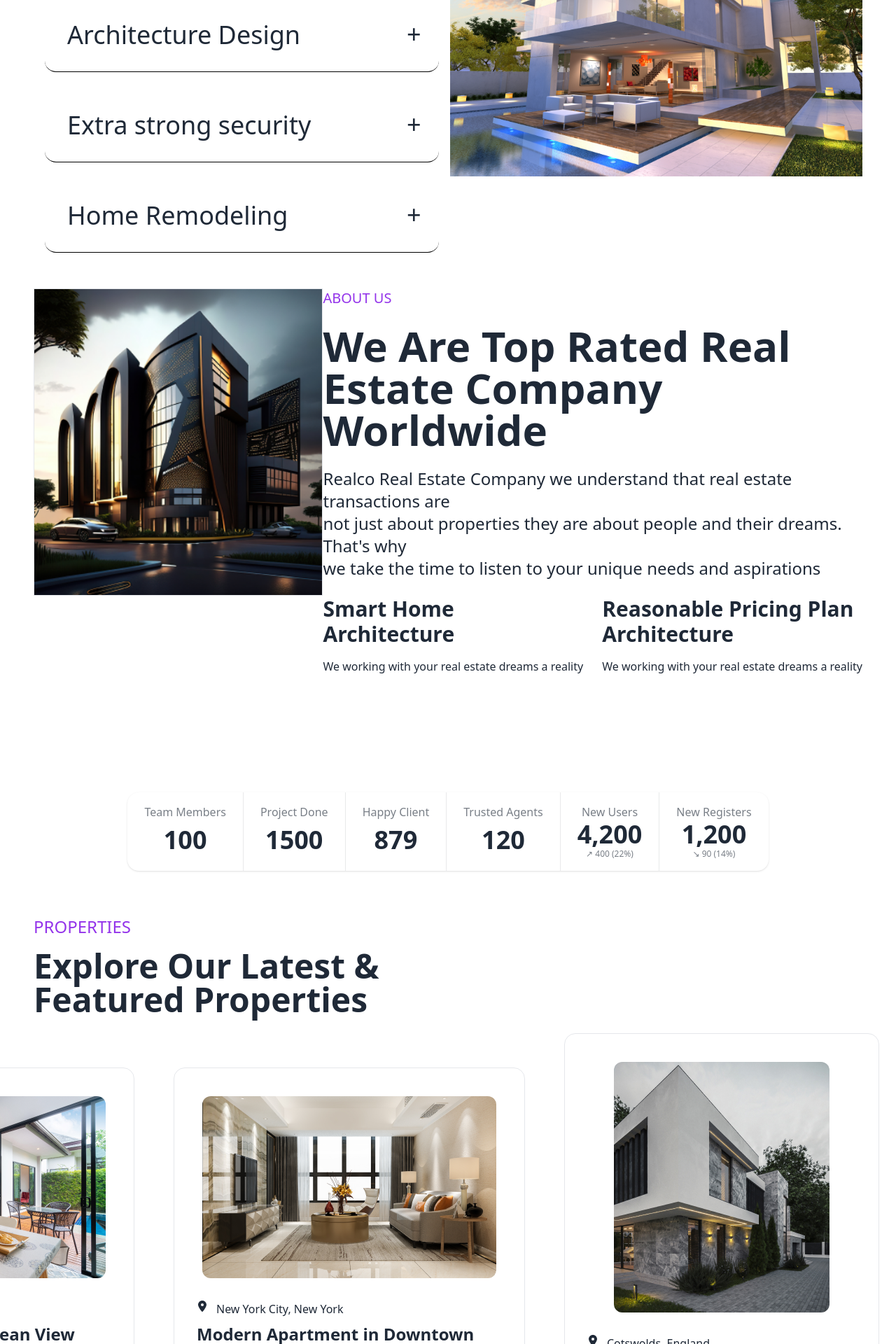
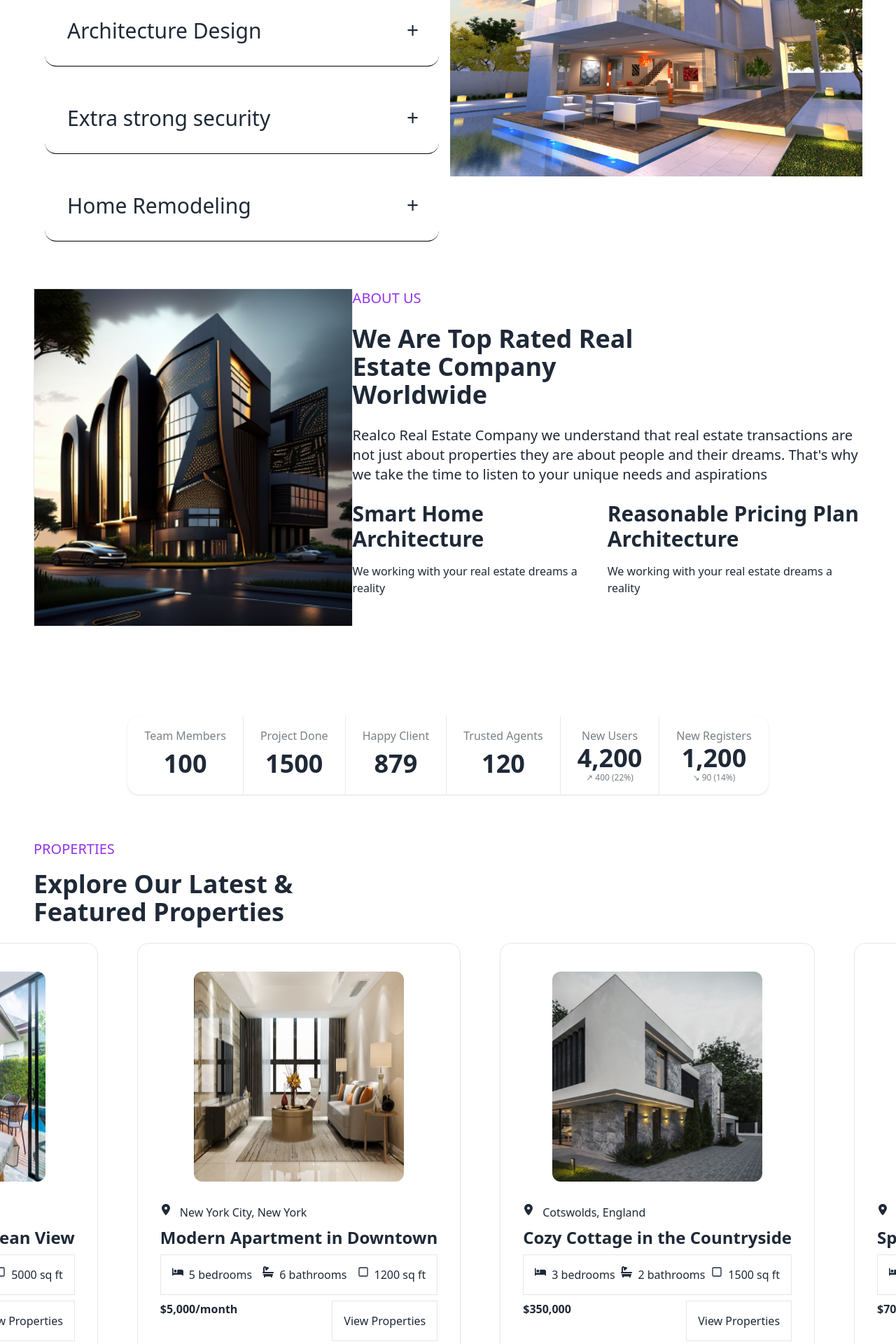
Before and after one commit to Robiul178/Sunset-Haven, a React (Vite) app: page / in a window 1280 px wide. Shown: the part 1300-3220 px from the top of the page at 70% size. Built offline with nearby package versions, Linux system fonts and the light colour scheme; no server answers.

Commit message:
add some feature

```diff
--- a/public/data.json
+++ b/public/data.json
@@ -44,6 +44,8 @@
         "description": "Escape to tranquility in this charming cottage nestled amidst scenic countryside.",
         "price": "$350,000",
         "status": "sale",
+        "bedrooms": 3,
+        "bathrooms": 2,
         "area": "1500 sq ft",
         "location": "Cotswolds, England",
         "facilities": [
@@ -63,7 +65,7 @@
         "status": "sale",
         "area": "3000 sq ft",
         "bedrooms": 5,
-        "bathrooms": 6,
+        "bathrooms": 4,
         "location": "Denver, Colorado",
         "facilities": [
             "Family Room",
--- a/src/Componant/Pages/About/About.jsx
+++ b/src/Componant/Pages/About/About.jsx
@@ -12,8 +12,8 @@ const About = () => {
 
                 <div>
                     <h2 className="text-xl text-purple-600 mb-6">ABOUT US</h2>
-                    <h2 className="text-6xl font-bold leading-12 mb-6 ">We Are Top Rated Real <br /> Estate Company <br /> Worldwide</h2>
-                    <p className='text-2xl'>Realco Real Estate Company we understand that real estate transactions are <br />
+                    <h2 className="text-4xl font-bold leading-12 mb-6 ">We Are Top Rated Real <br /> Estate Company <br /> Worldwide</h2>
+                    <p className='text-xl'>Realco Real Estate Company we understand that real estate transactions are <br />
                         not just about properties they are about people and their dreams. That's why <br /> we take the time to listen to your unique needs and aspirations</p>
                     <div className="md:flex justify-between py-6">
                         <div className='mb-4'>
--- a/src/Componant/Pages/EstateDetails/EstateDetails.jsx
+++ b/src/Componant/Pages/EstateDetails/EstateDetails.jsx
@@ -1,23 +1,24 @@
-// import { useContext } from "react";
-// import { AuthContext } from "../../AuthProvider/AuthProvider";
-import { useLoaderData, useParams } from "react-router-dom";
+import { useContext } from "react";
+import { AuthContext } from "../../AuthProvider/AuthProvider";
+import { useParams } from "react-router-dom";
 
 
 const EstateDetails = () => {
-    // const { data } = useContext(AuthContext);
-    const data = useLoaderData();
+    const { data } = useContext(AuthContext);
     const { id } = useParams();
     const intId = parseInt(id);
 
-    const property = data.find(p => p.id === intId);
+    const property = data?.find(p => p.id === intId);
 
 
-    console.log(property)
+    console.log(data, property)
 
 
     return (
         <div>
             <h2>EstateDetails: {property.id}</h2>
+            <h2>EstateDetails: {property.estate_title}</h2>
+            <h2>EstateDetails: {property.price}</h2>
         </div>
     );
 };
--- a/src/Componant/Pages/Estates/Estates.jsx
+++ b/src/Componant/Pages/Estates/Estates.jsx
@@ -12,12 +12,12 @@ const Estates = () => {
     return (
         <div>
             <div className="px-12">
-                <h2 className="text-2xl text-purple-600 pb-4">PROPERTIES</h2>
-                <h2 className="text-5xl font-bold mb-6">
+                <h2 className="text-xl text-purple-600 pb-4">PROPERTIES</h2>
+                <h2 className="text-4xl font-bold mb-6">
                     Explore Our Latest & <br /> Featured Properties
                 </h2>
             </div>
-            <div>
+            <div className="pb-10">
                 <Marquee pauseOnHover={Boolean}>
                     {
                         data?.map(estates =>
--- a/src/Componant/Pages/Service/Service.jsx
+++ b/src/Componant/Pages/Service/Service.jsx
@@ -11,7 +11,7 @@ const Service = () => {
                 <div  >
                     <div className=' md:h-12 max-w-[800px] p-4'>
                         <div tabIndex={0} className="collapse collapse-plus border-b border-black p-4 mb-6">
-                            <div className="collapse-title text-4xl text-start font-medium">
+                            <div className="collapse-title text-3xl text-start font-medium">
                                 <p >Luxury Apartment</p>
                             </div>
                             <div className="collapse-content text-start">
@@ -24,7 +24,7 @@ const Service = () => {
                             </div>
                         </div>
                         <div tabIndex={0} className="collapse collapse-plus border-b border-black p-4 mb-6">
-                            <div className="collapse-title text-4xl text-start font-medium">
+                            <div className="collapse-title text-3xl text-start font-medium">
                                 <p >Architecture Design</p>
                             </div>
                             <div className="collapse-content text-start">
@@ -37,7 +37,7 @@ const Service = () => {
                             </div>
                         </div>
                         <div tabIndex={0} className="collapse collapse-plus border-b border-black p-4 mb-6">
-                            <div className="collapse-title text-4xl text-start font-medium">
+                            <div className="collapse-title text-3xl text-start font-medium">
                                 <p >Extra strong security</p>
                             </div>
                             <div className="collapse-content text-start">
@@ -50,7 +50,7 @@ const Service = () => {
                             </div>
                         </div>
                         <div tabIndex={0} className="collapse collapse-plus border-b border-black p-4">
-                            <div className="collapse-title text-4xl text-start font-medium">
+                            <div className="collapse-title text-3xl text-start font-medium">
                                 <p >Home Remodeling</p>
                             </div>
                             <div className="collapse-content text-start">
--- a/src/Componant/Pages/ShowEstates/ShowEstates.jsx
+++ b/src/Componant/Pages/ShowEstates/ShowEstates.jsx
@@ -11,9 +11,8 @@ const ShowEstates = ({ estates }) => {
     return (
         <div>
             <div className="card border mr-14 hover:bg-purple-700 hover:text-white">
-
                 <figure className="px-10 pt-10">
-                    <img src={image} alt="Shoes" className="rounded-xl" />
+                    <img src={image} alt="#" className="rounded-xl w-[300px] h-[300px]" />
                 </figure>
                 <div className="card-body">
                     <span className="flex gap-3">
--- a/src/main.jsx
+++ b/src/main.jsx
@@ -41,8 +41,7 @@ const router = createBrowserRouter([
       },
       {
         path: '/estateDetails/:id',
-        element: <EstateDetails></EstateDetails>,
-        loader: () => fetch('/public/data.json')
+        element: <EstateDetails></EstateDetails>
       }
 
     ]
```
